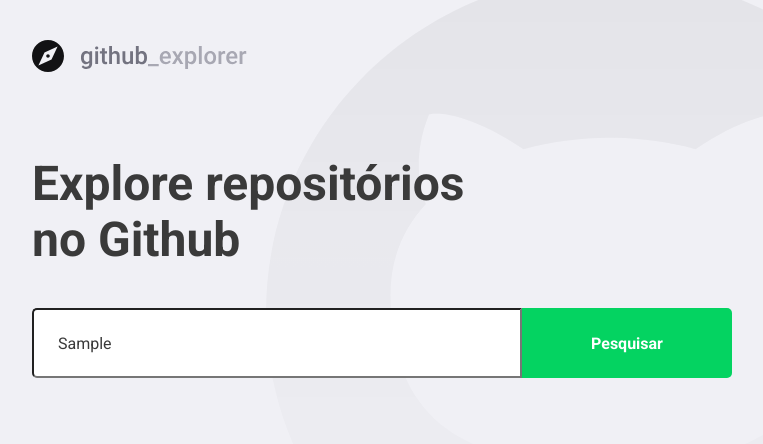
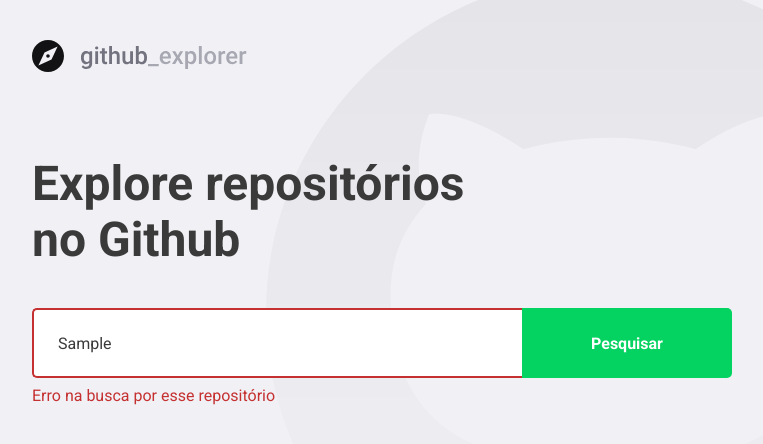
Before and after one commit to magno193/primeiro-proj-react, a React (Create React App) app: page / in a window 1280 px wide. Both pictures are taken after typing "Sample" into the empty fields and a click on the button "Pesquisar". Shown: the top 444 px of the page, without its empty margins (148-911 px from the left). Built offline with nearby package versions, Linux system fonts and the light colour scheme; no server answers.

Commit message:
Lidando com erros

```diff
--- a/src/pages/Dashboard/index.tsx
+++ b/src/pages/Dashboard/index.tsx
@@ -2,7 +2,7 @@
 import { FiChevronRight } from 'react-icons/fi';
 import api from '../../services/api';
 
-import { Title, Form, Repositories } from './styles';
+import { Title, Form, Repositories, Error } from './styles';
 
 import logoImg from '../../assets/logo.svg';
 
@@ -17,16 +17,28 @@
 
 const Dashboard: React.FC = () => {
   const [newRepo, setNewRepo] = useState('');
+  const [inputError, setInputError] = useState('');
   const [repositories, setRepositories] = useState<Repository[]>([]);
 
   async function handleAddRepository(event: FormEvent<HTMLFormElement>): Promise<void> {
     event.preventDefault();
+    if (!newRepo) {
+      setInputError('digite o autor/nome do repositório');
+      return;
+    }
 
-    const response = await api.get<Repository>(`/repos/${newRepo}`);
 
-    const repository = response.data;
+    try {
+      const response = await api.get<Repository>(`/repos/${newRepo}`);
 
-    setRepositories([...repositories, repository]);
+      const repository = response.data;
+
+      setRepositories([...repositories, repository]);
+      setNewRepo('');
+      setInputError('');
+    } catch (error) {
+      setInputError('Erro na busca por esse repositório');
+    }
   }
 
   return (
@@ -34,7 +46,7 @@
       <img src={logoImg} alt="github-logo" />
       <Title>Explore repositórios no Github</Title>
 
-      <Form onSubmit={handleAddRepository}>
+      <Form hasError={!! inputError} onSubmit={handleAddRepository}>
         <input
           placeholder="Digite o nome do repositório"
           value={newRepo}
@@ -42,6 +54,10 @@
         />
         <button type="submit">Pesquisar</button>
       </Form>
+
+      {inputError && <Error>
+        {inputError}
+      </Error>}
 
       <Repositories>
         {repositories.map(repository => (
--- a/src/pages/Dashboard/styles.tsx
+++ b/src/pages/Dashboard/styles.tsx
@@ -1,5 +1,9 @@
-import styled from 'styled-components';
+import styled, { css } from 'styled-components';
 import { shade } from 'polished';
+
+interface FormProps {
+  hasError: boolean;
+}
 
 export const Title = styled.h1`
   font-size: 48px;
@@ -10,7 +14,7 @@
   margin-top: 80px;
 `;
 
-export const Form = styled.form`
+export const Form = styled.form<FormProps>`
   margin-top: 40px;
   max-width: 700px;
 
@@ -22,6 +26,12 @@
     padding: 0 24px;
     border-radius: 5px 0 0 5px;
     color: #3a3a3a;
+    border: 2px solid #fff;
+    border-right: 0;
+
+    ${(props) => props.hasError && css`
+      border-color: #c53030;
+    `}
 
     &::placeholder {
       color: #a8a8b3;
@@ -43,6 +53,12 @@
     }
   }
 `;
+
+export const Error = styled.form`
+  display: block;
+  color: #c53030;
+  margin-top: 8px;
+`
 
 export const Repositories = styled.div`
   margin-top: 80px;
```
